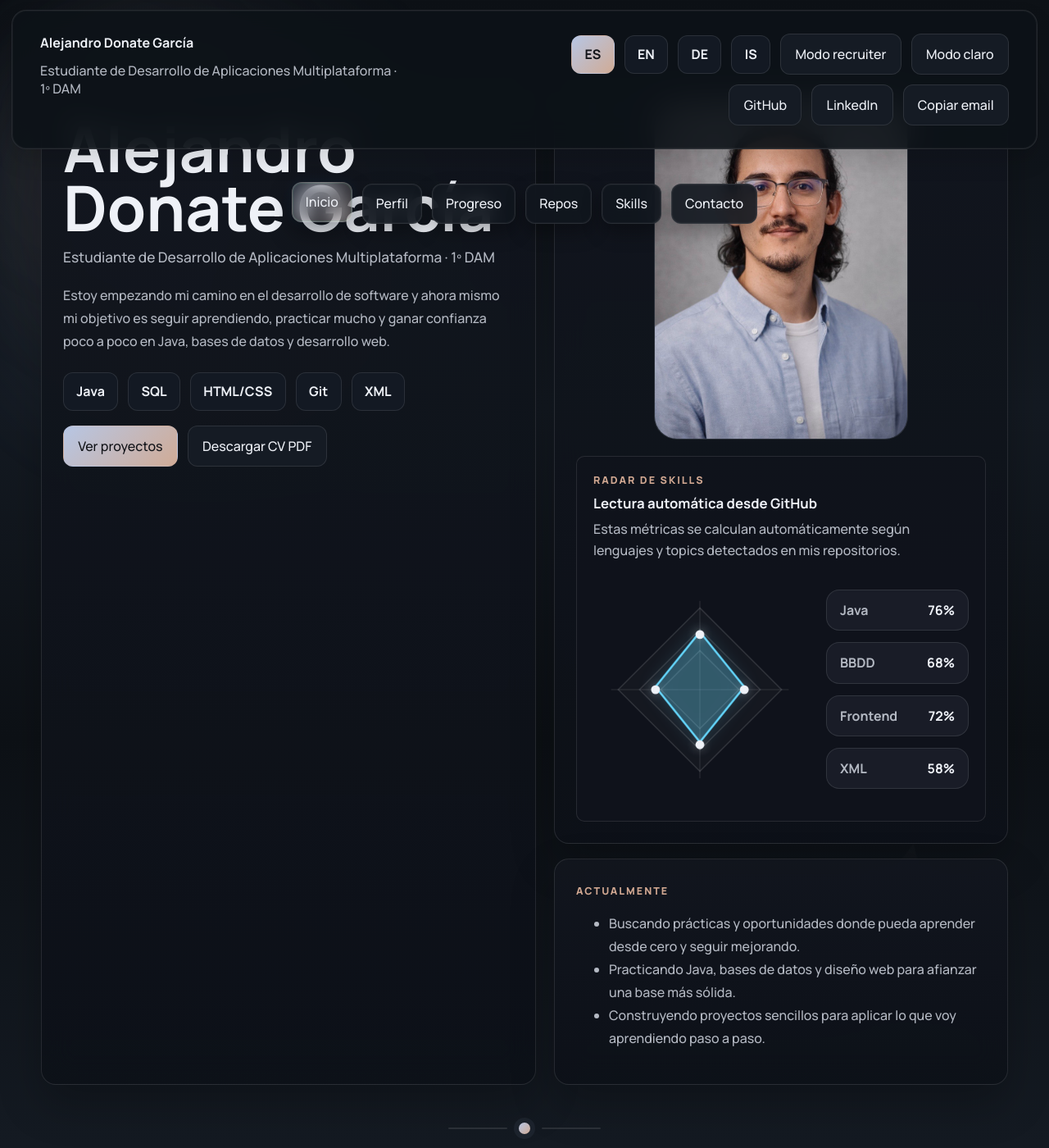
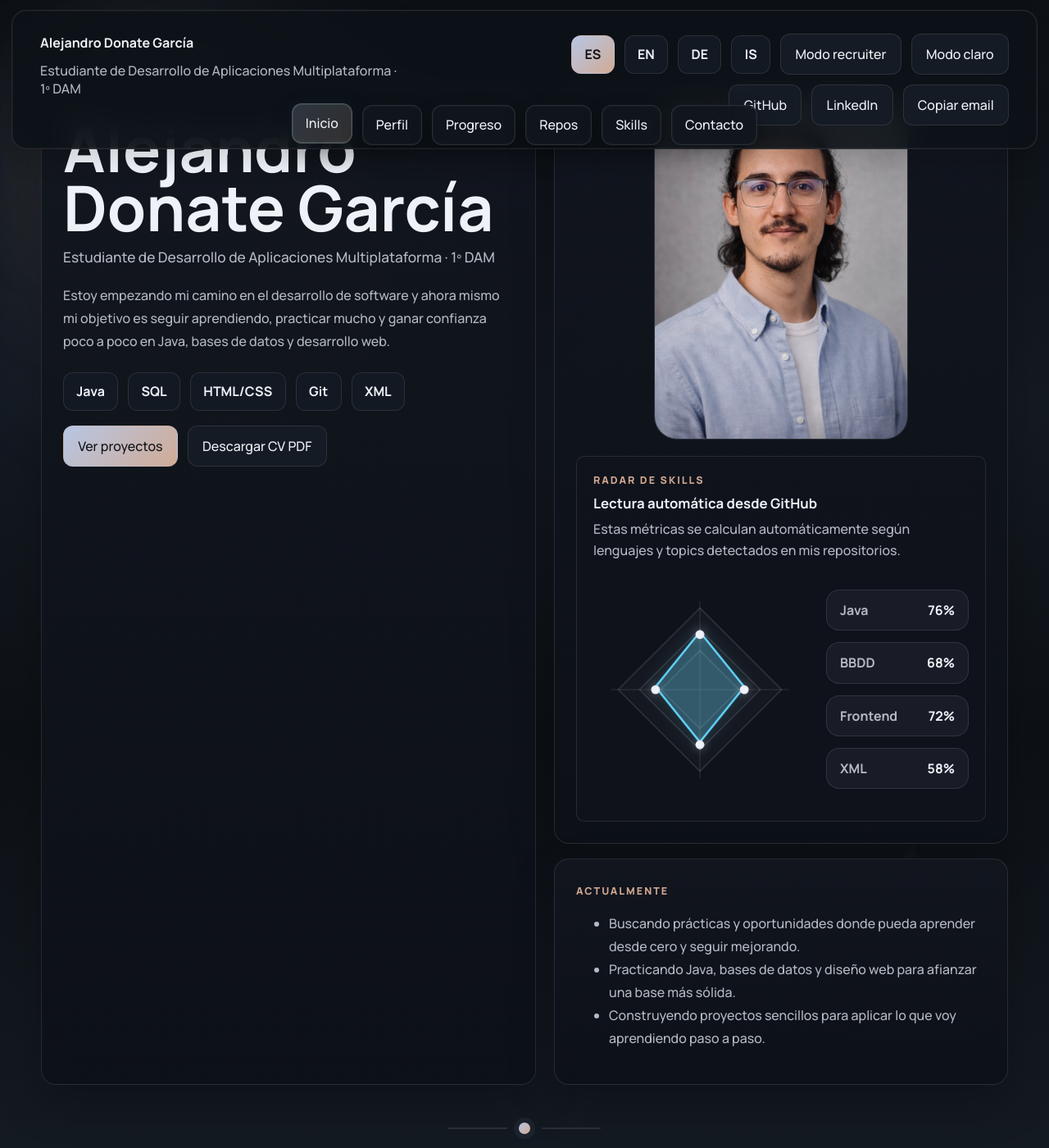
Before and after one commit to alejandroDonGar/alejandroDonGar.github.io, a Jekyll site: the page index.html, which Jekyll copies as it is, in a window 1280 px wide and 1400 px high. Shown: the whole window at 82% size. Built offline with Jekyll 4.4.1, drawn with Linux system fonts in a browser that asks for light colours.

Commit message:
Arreglo de la barra superior de tareas

```diff
--- a/assets/css/styles.css
+++ b/assets/css/styles.css
@@ -1220,7 +1220,7 @@
 
 .hero-screen
 {
-    padding-top: 404px;
+    padding-top: 188px;
     padding-bottom: 20px;
 }
 
@@ -1905,7 +1905,7 @@
 .sections-nav
 {
     position: fixed;
-    top: 224px;
+    top: 128px;
     left: 50%;
     transform: translateX(-50%);
     width: min(860px, calc(100% - 28px));
```
Also changed, not shown: 1 other file.
